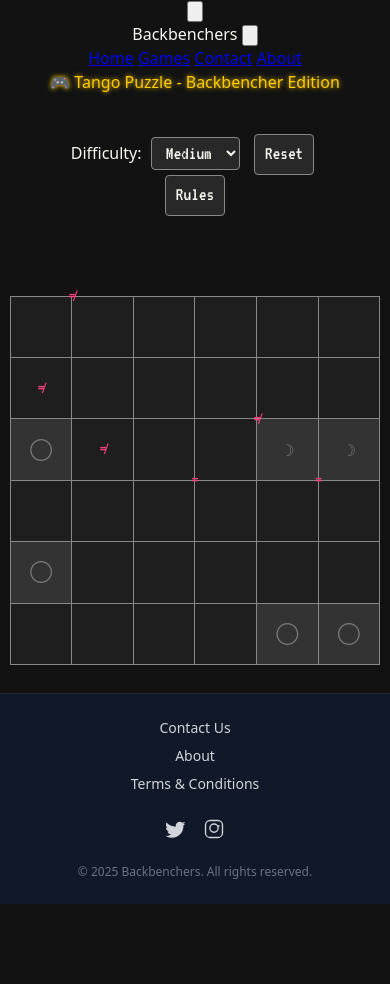
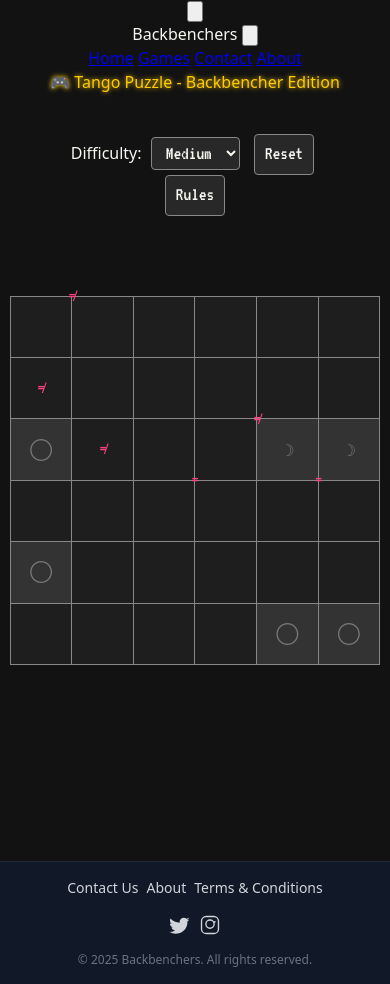
Before and after one commit to backbenchershub/games, a plain HTML site: page games/tango.html in a window 390 px wide. Shown: the part 84-1068 px from the top of the page. Before the commit the page ends 988 px from the top, so only its background shows below. Drawn offline with nearby package versions, Linux system fonts and the light colour scheme.

Commit message:
UI Changes

```diff
--- a/assets/css/tango.css
+++ b/assets/css/tango.css
@@ -6,7 +6,8 @@ td { width: 60px; height: 60px; border: 1px solid #888; font-size: 28px; text-al
 td:hover { background-color: #333; }
 .locked { background-color: #333; color: #777; cursor: not-allowed; }
 .constraint-sign { position: absolute; font-weight: bold; font-size: 22px; color: #ff4081; pointer-events: none; z-index: 2; }
-#controls { margin-bottom: 20px; }
+#controls { margin-bottom: 20px;
+padding: 5% }
 select, button { font-family: 'VT323', monospace; font-size: 1.2em; padding: 5px 10px; background-color: #282828; color: #f8f8f2; border: 1px solid #888; border-radius: 4px; margin: 0 5px; cursor: pointer; }
 button:hover, select:hover { background-color: #444; }
 #message { font-weight: bold; color: #ff5252; margin-top: 15px; font-size: 1.4em; }
--- a/footer.html
+++ b/footer.html
@@ -1,16 +1,58 @@
 <!-- Minimal, Contrasting Footer for Backbenchers -->
-<footer class="w-full bg-gray-900 text-gray-300 py-6 border-t border-gray-800 mt-auto">
-  <div class="max-w-5xl mx-auto flex flex-col md:flex-row items-center justify-between gap-4 px-4">
-    <div class="flex flex-col md:flex-row gap-2 md:gap-6 text-sm md:text-base">
+<footer class="w-full bg-gray-900 text-gray-300 py-4 border-t border-gray-800 footer-sticky">
+  <div class="max-w-5xl mx-auto flex flex-col md:flex-row items-center justify-between gap-2 px-2">
+    <div class="flex flex-row flex-wrap gap-3 md:gap-6 text-sm md:text-base w-full md:w-auto justify-center md:justify-start text-center md:text-left">
       <a href="/contact.html" class="hover:text-yellow-300 transition">Contact Us</a>
       <a href="/about.html" class="hover:text-yellow-300 transition">About</a>
       <a href="#" class="hover:text-yellow-300 transition">Terms &amp; Conditions</a>
     </div>
-    <div class="flex gap-4 mt-2 md:mt-0">
+    <div class="flex gap-3 mt-2 md:mt-0 justify-center md:justify-start w-full md:w-auto">
       <!-- Social Icons (optional) -->
       <a href="#" aria-label="Twitter" class="hover:text-yellow-300"><svg width="22" height="22" fill="currentColor" viewBox="0 0 24 24"><path d="M22.46 5.92c-.8.36-1.67.6-2.58.71a4.48 4.48 0 0 0 1.97-2.48 8.93 8.93 0 0 1-2.83 1.08A4.48 4.48 0 0 0 16.1 4c-2.48 0-4.5 2.02-4.5 4.5 0 .35.04.7.11 1.03C7.69 9.36 4.07 7.6 1.64 4.95c-.38.65-.6 1.4-.6 2.2 0 1.52.77 2.86 1.95 3.65-.72-.02-1.4-.22-1.99-.55v.06c0 2.13 1.52 3.91 3.54 4.31-.37.1-.76.16-1.16.16-.28 0-.55-.03-.81-.08.55 1.7 2.16 2.94 4.07 2.97A9.01 9.01 0 0 1 2 19.54c-.58 0-1.15-.03-1.71-.1A12.77 12.77 0 0 0 7.29 21.5c8.3 0 12.85-6.88 12.85-12.85 0-.2 0-.41-.01-.61.88-.64 1.65-1.44 2.26-2.35z"/></svg></a>
       <a href="#" aria-label="Instagram" class="hover:text-yellow-300"><svg width="22" height="22" fill="currentColor" viewBox="0 0 24 24"><path d="M7.75 2h8.5A5.75 5.75 0 0 1 22 7.75v8.5A5.75 5.75 0 0 1 16.25 22h-8.5A5.75 5.75 0 0 1 2 16.25v-8.5A5.75 5.75 0 0 1 7.75 2zm0 1.5A4.25 4.25 0 0 0 3.5 7.75v8.5A4.25 4.25 0 0 0 7.75 20.5h8.5A4.25 4.25 0 0 0 20.5 16.25v-8.5A4.25 4.25 0 0 0 16.25 3.5h-8.5zm4.25 2.25a5.25 5.25 0 1 1 0 10.5 5.25 5.25 0 0 1 0-10.5zm0 1.5a3.75 3.75 0 1 0 0 7.5 3.75 3.75 0 0 0 0-7.5zm6.25 1.25a1 1 0 1 1-2 0 1 1 0 0 1 2 0z"/></svg></a>
     </div>
-    <div class="text-xs text-gray-500 mt-2 md:mt-0">&copy; 2025 Backbenchers. All rights reserved.</div>
+    <div class="text-xs text-gray-500 mt-2 md:mt-0 w-full md:w-auto text-center">&copy; 2025 Backbenchers. All rights reserved.</div>
   </div>
+  <style>
+    .footer-sticky {
+      position: relative;
+      bottom: 0;
+      left: 0;
+      width: 100%;
+    }
+    html, body {
+      height: 100%;
+      min-height: 100vh;
+    }
+    body {
+      display: flex;
+      flex-direction: column;
+      min-height: 100vh;
+    }
+    .footer-sticky {
+      margin-top: 43%;
+    }
+    @media (max-width: 700px) {
+      footer .flex-row {
+        flex-direction: row !important;
+        flex-wrap: wrap;
+        justify-content: center;
+        gap: 8px !important;
+      }
+      footer .gap-3 {
+        gap: 8px !important;
+      }
+      footer .px-2 {
+        padding-left: 4px !important;
+        padding-right: 4px !important;
+      }
+      footer .py-4 {
+        padding-top: 8px !important;
+        padding-bottom: 8px !important;
+      }
+      footer .max-w-5xl {
+        max-width: 100vw !important;
+      }
+    }
+  </style>
 </footer>
--- a/games/tango.html
+++ b/games/tango.html
@@ -34,9 +34,10 @@
   </div>
   <div id="message"></div>
 
-  <div id="footer-placeholder"></div>
+
 
   <script src="../assets/js/tango.js"></script>
+  <div id="footer-placeholder"></div>
   <script>
     document.addEventListener('DOMContentLoaded', () => {
       fetch('../header.html')
```
Also changed, not shown: index.html (+33 -2 lines).
